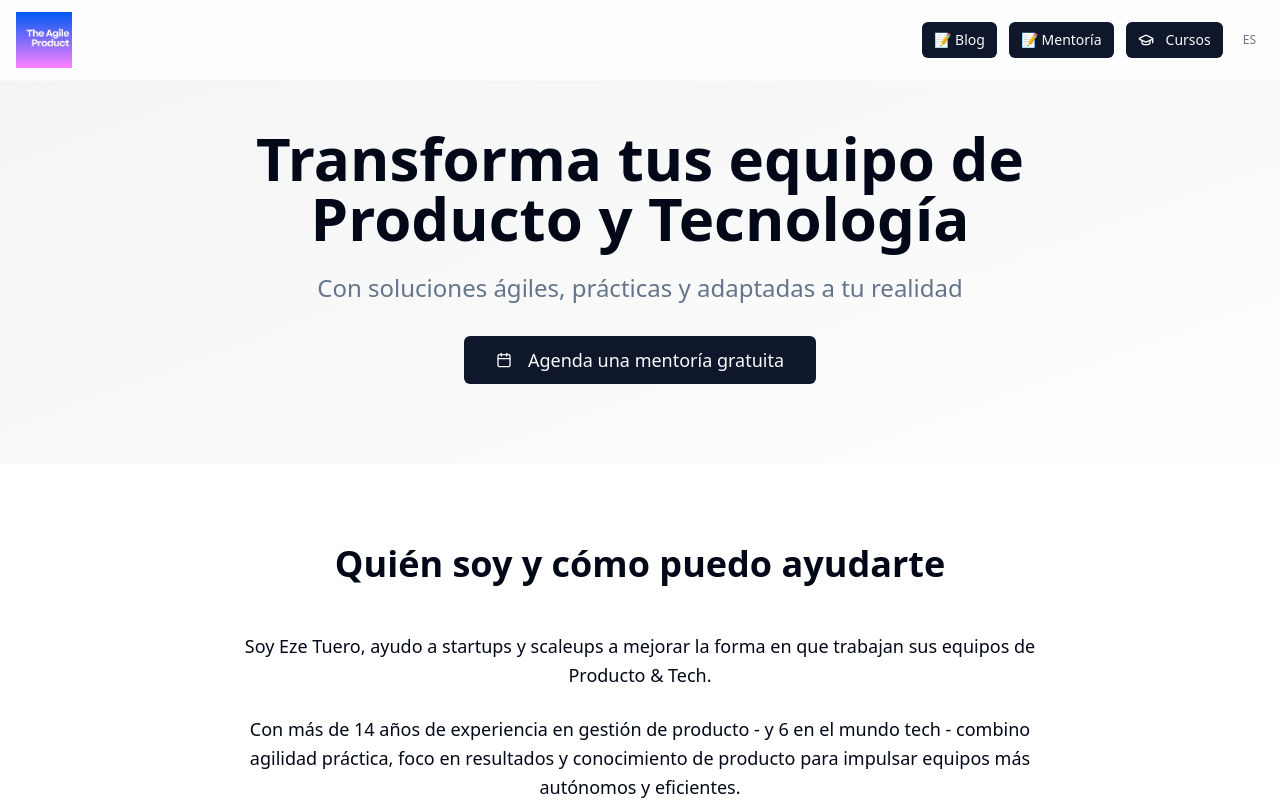
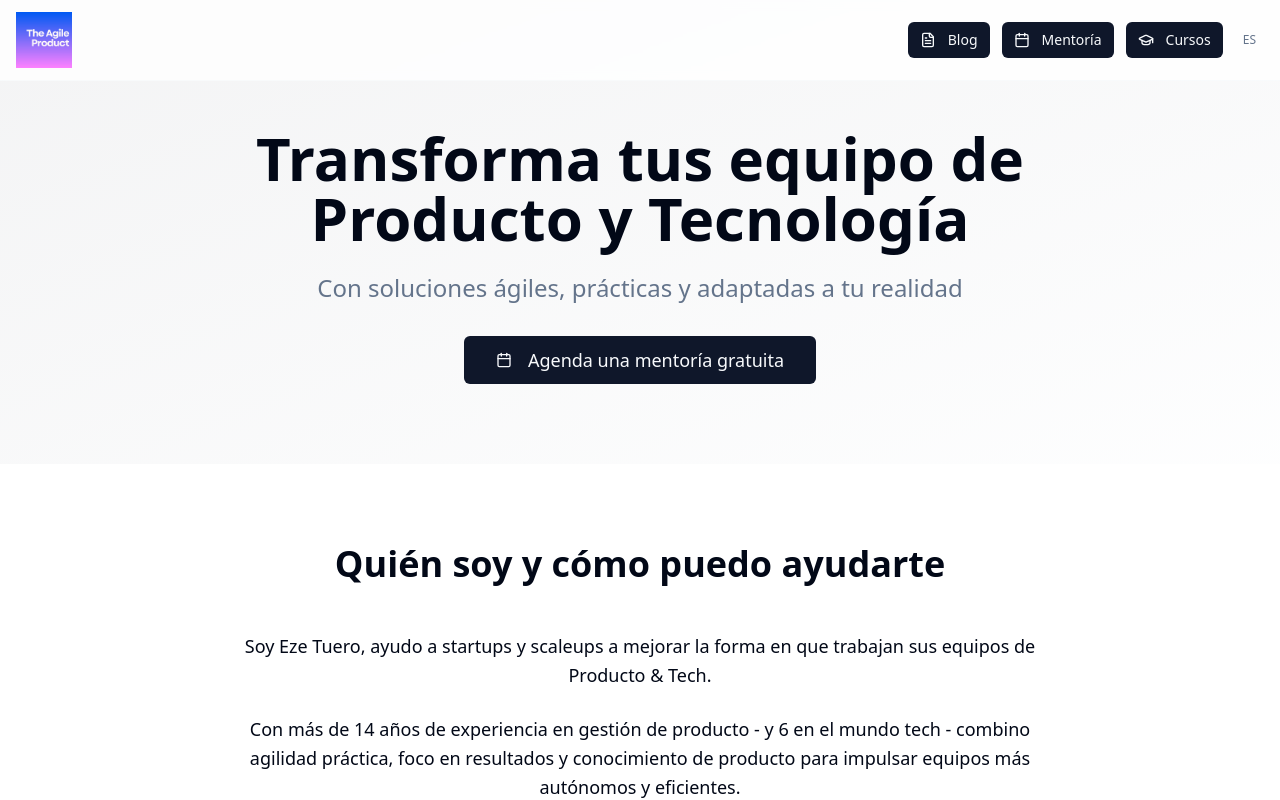
Before and after one commit to chechote26/the-agile-product, a React (Vite) app: page / in a window 1280 px wide. Shown: the top 800 px of the page. Built offline with nearby package versions, Linux system fonts and the light colour scheme.

Commit message:
Update navigation icons
Update Mentoría button icon to match "Agenda una mentoría gratuita" and change Blog button icon style to match Cursos button.

```diff
--- a/src/pages/Index.tsx
+++ b/src/pages/Index.tsx
@@ -1,7 +1,7 @@
 
 import { Button } from "@/components/ui/button";
 import { Card, CardContent, CardDescription, CardHeader, CardTitle } from "@/components/ui/card";
-import { CheckCircle, Rocket, Package, GraduationCap, Brain, Search, Wrench, Compass, ExternalLink, Calendar, Linkedin, Mail, Hash } from "lucide-react";
+import { CheckCircle, Rocket, Package, GraduationCap, Brain, Search, Wrench, Compass, ExternalLink, Calendar, Linkedin, Mail, Hash, FileText } from "lucide-react";
 import { useLanguage } from "@/contexts/LanguageContext";
 import { LanguageSwitcher } from "@/components/LanguageSwitcher";
 import { translations } from "@/utils/translations";
@@ -27,7 +27,8 @@ const Index = () => {
               asChild
             >
               <Link to="/blog">
-                📝 {language === 'es' ? 'Blog' : 'Blog'}
+                <FileText className="w-4 h-4 mr-1" />
+                {language === 'es' ? 'Blog' : 'Blog'}
               </Link>
             </Button>
             <Button
@@ -36,7 +37,8 @@ const Index = () => {
               asChild
             >
               <Link to="/mentoria">
-                📝 {language === 'es' ? 'Mentoría' : 'Mentorship'}
+                <Calendar className="w-4 h-4 mr-1" />
+                {language === 'es' ? 'Mentoría' : 'Mentorship'}
               </Link>
             </Button>
             <Button
```
